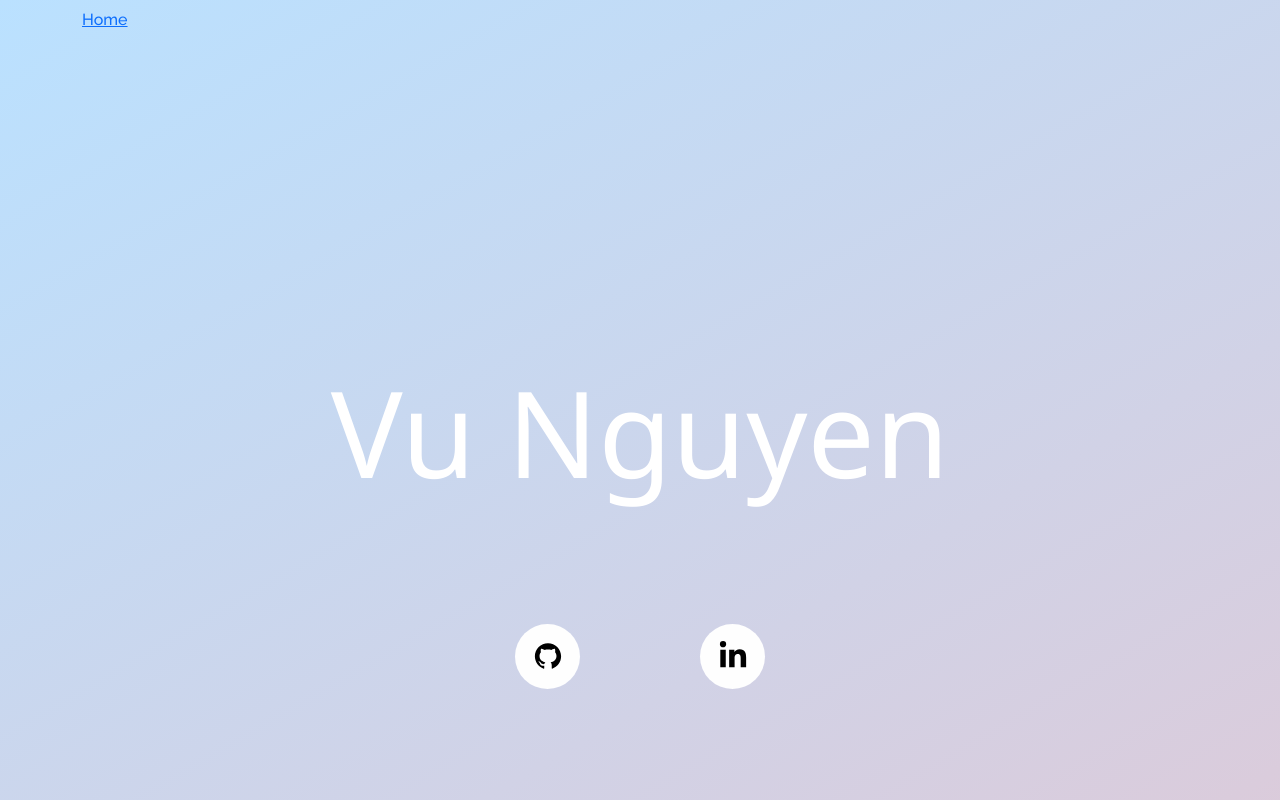
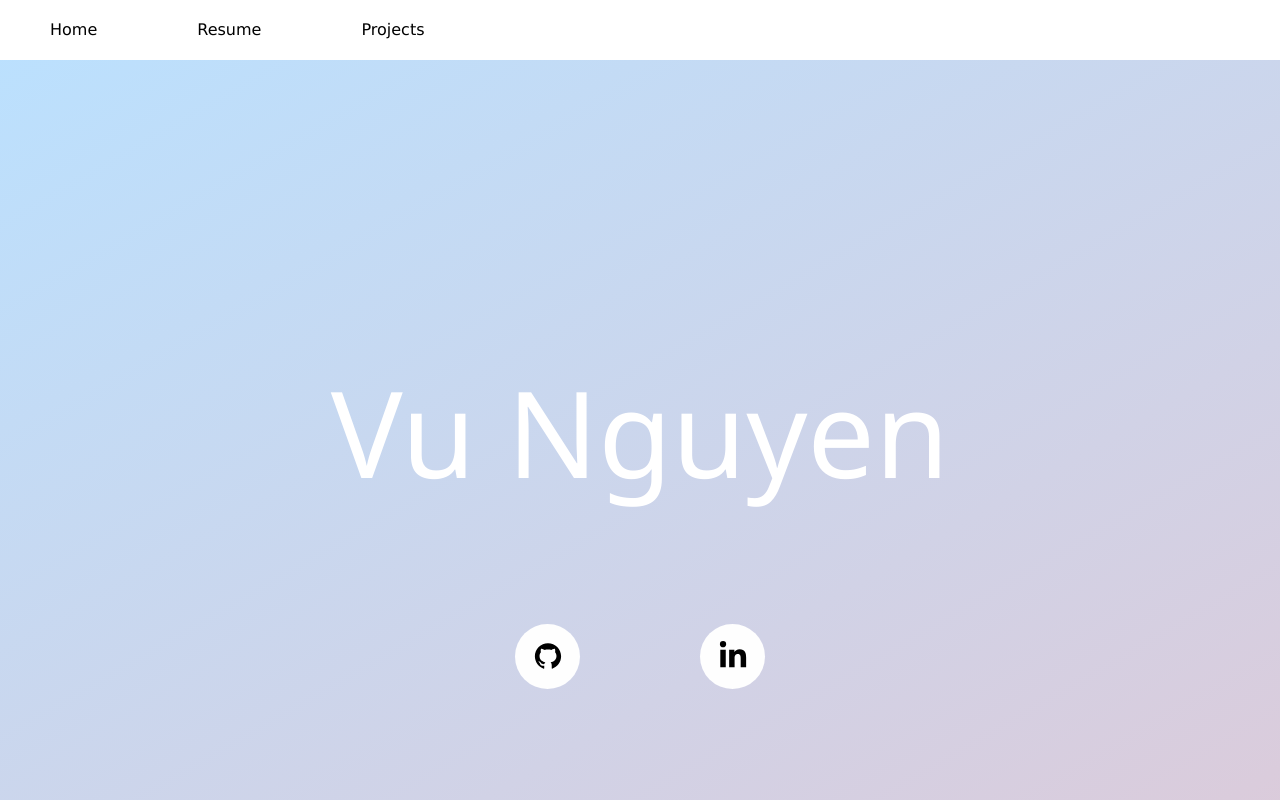
Before and after one commit to vunguyen312/vunguyen312.github.io, a React (Create React App) app: page /#/ in a window 1280 px wide. Shown: the top 800 px of the page. Built offline with nearby package versions, Linux system fonts and the light colour scheme.

Commit message:
Added navbar

```diff
--- a/src/App.jsx
+++ b/src/App.jsx
@@ -2,7 +2,8 @@ import './App.css';
 import './styles.css';
 import Home from './components/Home';
 import Navbar from './components/Navbar';
-import { HashRouter as Router, Route, Routes } from "react-router-dom";
+import ProjectsPage from './components/ProjectsPage';
+import { BrowserRouter as Router, Route, Routes } from "react-router-dom";
 
 function App() {
   return (
@@ -11,6 +12,7 @@ function App() {
         <Navbar />
         <Routes>
           <Route path="/" element={<Home />} />
+          <Route path="/projects" element={<ProjectsPage />} />
         </Routes>
       </div>
     </Router>
--- a/src/components/Navbar.jsx
+++ b/src/components/Navbar.jsx
@@ -1,7 +1,6 @@
 import { useState } from "react";
 import { Link } from "react-router-dom";
 import Navbar from "react-bootstrap/Navbar";
-import Container from "react-bootstrap/Container";
 
 function NavBar(){
     const [expand, updateExpanded] = useState(false);
@@ -14,11 +13,11 @@ function NavBar(){
             expand="md"
             className={navColour ? "sticky" : "navbar"}
         >
-            <Container>
-                <Link to="/">
-                    <p className="home-button">Home</p>
-                </Link>
-            </Container>
+            <nav>
+                <Link to="/">Home</Link>
+                <Link to="/resume">Resume</Link>
+                <Link to="/projects">Projects</Link>
+            </nav>
         </Navbar>
     );
 }
--- /dev/null
+++ b/src/components/ProjectsPage.jsx
@@ -0,0 +1,7 @@
+function ProjectsPage(){
+    return(
+        <h1>Hello</h1>
+    );
+}
+
+export default ProjectsPage;
--- a/src/styles.css
+++ b/src/styles.css
@@ -16,6 +16,27 @@
 ::-webkit-scrollbar-thumb:hover {
     background: rgba(236, 234, 234, 0.91);
     border-radius: 10px;
+}
+
+/* NAVBAR */
+
+nav {
+    padding-top: 10px;
+    padding-bottom: 10px;
+    background-color: rgba(255, 255, 255);
+}
+
+nav a {
+    padding-left: 50px;
+    padding-right: 50px;
+    text-decoration: none;
+    font-family: 'Lucida Sans', 'Lucida Sans Regular', 'Lucida Grande', 'Lucida Sans Unicode', Geneva, Verdana, sans-serif;
+    color: #000000;
+}
+
+nav a:hover {
+    font-size: 15px;
+    text-shadow: 0px 0px 1px rgb(170, 170, 170);
 }
 
 /* HOME */
```
